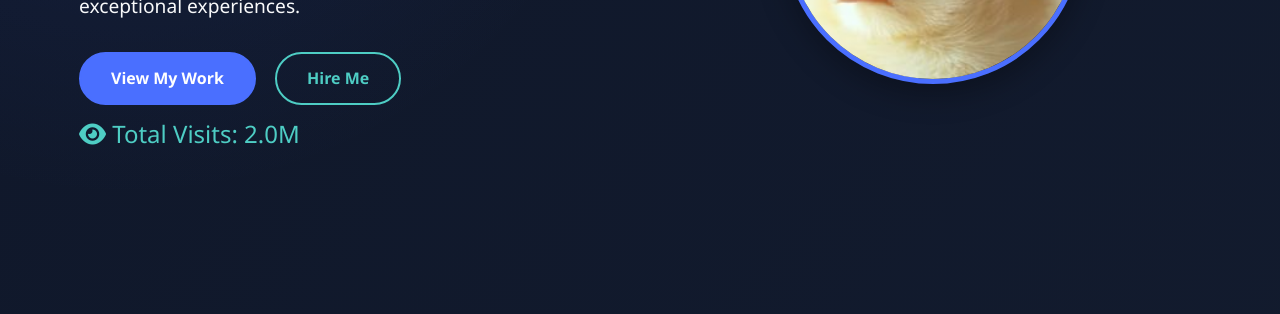
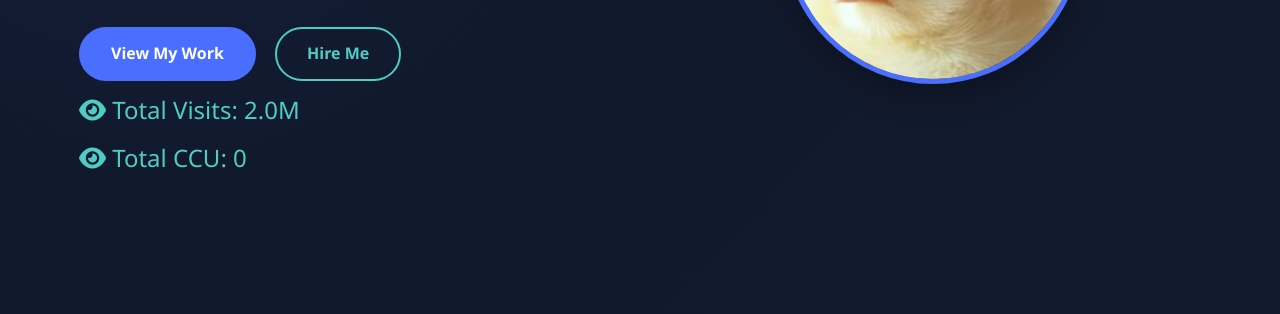
Before and after one commit to YGMontop/ygmport, a website: page index.html in a window 1280 px wide. Shown: the part 486-800 px from the top of the page. Drawn offline with Linux system fonts and the light colour scheme; no server answers.

Commit message:
Update index.html

```diff
--- a/index.html
+++ b/index.html
@@ -721,6 +721,9 @@
                     </div>
                     <div id="total-visits" style="font-size: 1.5rem; color: var(--accent); margin-top: 10px;">
                         <i class="fas fa-eye"></i> Total Visits: <span id="visits-count">Loading...</span>
+                    </div>
+                    <div id="total-CCU" style="font-size: 1.5rem; color: var(--accent); margin-top: 10px;">
+                        <i class="fas fa-eye"></i> Total CCU: <span id="CCU-count">Loading...</span>
                     </div>
                 </div>
                 <div class="hero-img">
@@ -1536,6 +1539,7 @@
     <script>
         // Function to get Roblox game statistics via local proxy
         let totalVisits = 1982318;
+        let totalCCU = 0;
         async function getRobloxGameStats(universeId) {
             try {
                 // Call local API proxy
@@ -1617,6 +1621,7 @@
                 visitsEl.textContent = formatNumber(stats.visits);
                 playingEl.textContent = formatNumber(stats.playing);
                 totalVisits += stats.visits;
+                totalCCU += stats.playing;
                 // Update thumbnail if available
                 if (stats.thumbnail && imgEl) {
                     console.log(`Loading thumbnail for universe ${universeId}: ${stats.thumbnail}`);
@@ -1679,6 +1684,7 @@
                     setTimeout(() => {
                         fetchGameData(universeId, item);
                         displayTotalVisits(totalVisits)
+                        displayTotalCCU(totalCCU)
                     }, index * 2000);
                 }
             });
@@ -1686,6 +1692,10 @@
 
         function displayTotalVisits(total) {
             const visitsEl = document.getElementById('visits-count');
+            visitsEl.textContent = formatNumber(total);
+        }
+        function displayTotalCCU(total) {
+            const visitsEl = document.getElementById('CCU-count');
             visitsEl.textContent = formatNumber(total);
         }
 
```
